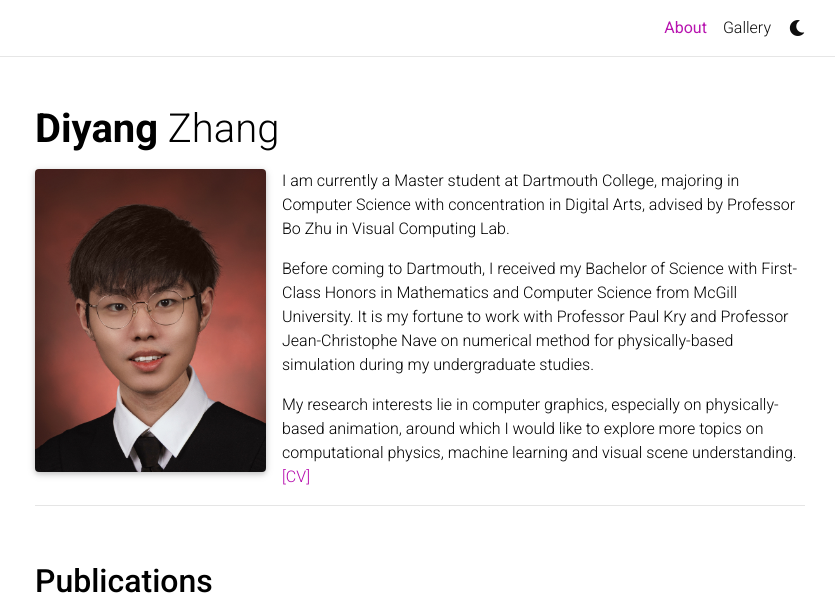
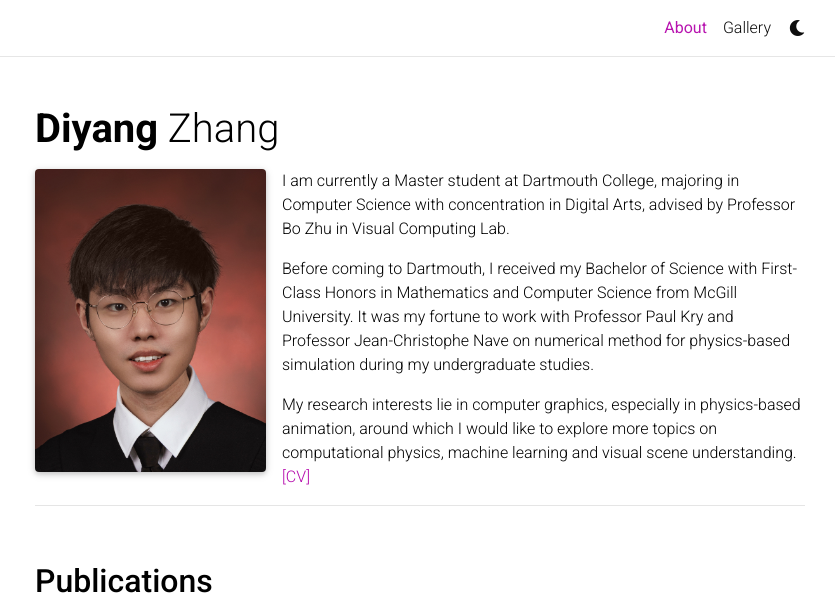
Before and after one commit to diyang99/diyang99.github.io, a Jekyll site: the page built from _pages/about.md, in a window 1280 px wide and 900 px high, cut to the strip 0-612 px from the top of the window. Shown: the whole strip, without its empty margins (220-1055 px from the left). Built offline with Jekyll 4.4.1, drawn with Linux system fonts in a browser that asks for light colours; full-size pictures stand in for the smaller copies a plugin makes; comment, search, counter and statistics services are not loaded; a style sheet for code colours, icons or effects is not loaded.

Commit message:
20231202v3

```diff
--- a/_pages/about.md
+++ b/_pages/about.md
@@ -29,9 +29,9 @@ Link to your social media connections, too. This theme is set up to use [Font Aw
 <!-- <img id="projimg" src="../assets/img/profile.jpg" alt="graph" height="30%" width="30%" align='left'/> -->
 I am currently a Master student at Dartmouth College, majoring in Computer Science with concentration in Digital Arts, advised by Professor Bo Zhu in Visual Computing Lab.
 
-Before coming to Dartmouth, I received my Bachelor of Science with First-Class Honors in Mathematics and Computer Science from McGill University. It is my fortune to work with Professor Paul Kry and Professor Jean-Christophe Nave on numerical method for physically-based simulation during my undergraduate studies.
+Before coming to Dartmouth, I received my Bachelor of Science with First-Class Honors in Mathematics and Computer Science from McGill University. It was my fortune to work with Professor Paul Kry and Professor Jean-Christophe Nave on numerical method for physics-based simulation during my undergraduate studies.
 
-My research interests lie in computer graphics, especially on physically-based animation, around which I would like to explore more topics on computational physics, machine learning and visual scene understanding.<a nonsmooth="1" href="../assets/pdf/cv20231201.pdf" class="">[CV]</a><br />
+My research interests lie in computer graphics, especially in physics-based animation, around which I would like to explore more topics on computational physics, machine learning and visual scene understanding.<a nonsmooth="1" href="../assets/pdf/cv20231202.pdf" class="">[CV]</a><br />
 
 ---
 <br />
```
Also changed, not shown: 8 other files.
